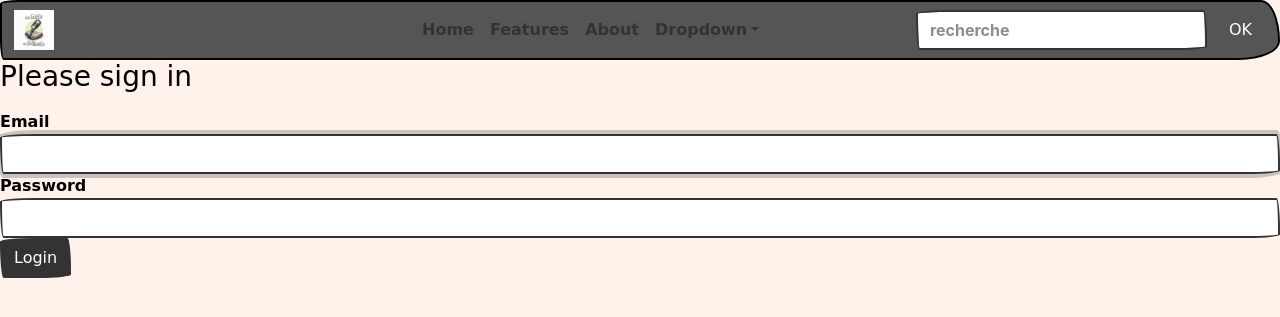
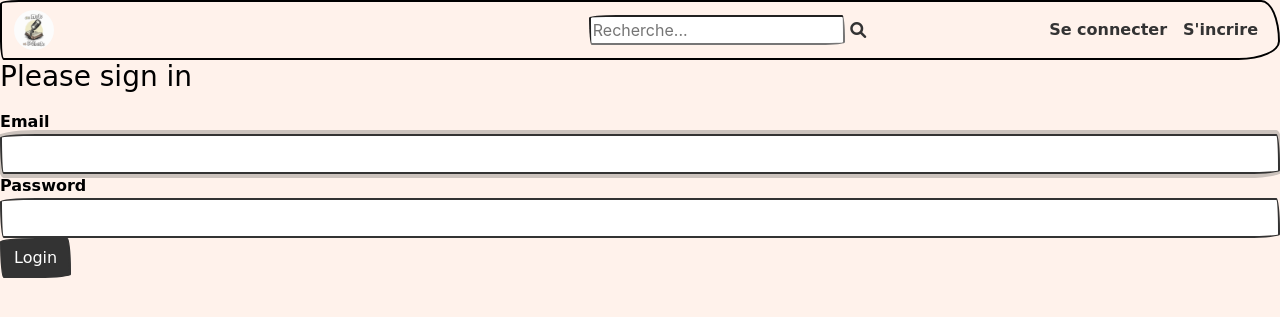
Before and after one commit to soulweby/Livres_Debat_Symfony, a Symfony app: template templates/security/login.html.twig in a window 1280 px wide. Shown: the top 317 px of the page. Run offline with Twig, Linux system fonts and the light colour scheme; the template is opened without the code that fills it, so the values that code supplies are empty; some libraries are stand-ins or nearby versions; some web fonts are replaced.

Commit message:
{updateEntity/Login/singUp}

```diff
--- a/src/Controller/HomeController.php
+++ b/src/Controller/HomeController.php
@@ -10,7 +10,7 @@ use Symfony\Component\Routing\Annotation\Route;
 class HomeController extends AbstractController
 {
     /**
-     * @Route("/home", name="app_home")
+     * @Route("/", name="app_home")
      */
     public function index(): Response
     {
--- a/src/Form/RegistrationFormType.php
+++ b/src/Form/RegistrationFormType.php
@@ -17,7 +17,9 @@ class RegistrationFormType extends AbstractType
     public function buildForm(FormBuilderInterface $builder, array $options): void
     {
         $builder
+            ->add('pseudo')
             ->add('email')
+
             ->add('agreeTerms', CheckboxType::class, [
                 'mapped' => false,
                 'constraints' => [
--- a/src/Security/AppUserAuthenticator.php
+++ b/src/Security/AppUserAuthenticator.php
@@ -50,7 +50,7 @@ class AppUserAuthenticator extends AbstractLoginFormAuthenticator
         }
 
         // For example:
-        // return new RedirectResponse($this->urlGenerator->generate('some_route'));
+        return new RedirectResponse($this->urlGenerator->generate('app_home'));
         throw new \Exception('TODO: provide a valid redirect inside '.__FILE__);
     }
 
--- a/templates/base.html.twig
+++ b/templates/base.html.twig
@@ -8,6 +8,7 @@
         <link rel="stylesheet" href="https://bootswatch.com/5/sketchy/bootstrap.min.css">
         <link rel="stylesheet" href="https://cdnjs.cloudflare.com/ajax/libs/font-awesome/6.0.0-beta2/css/all.min.css">
         <link rel="stylesheet" href="{{ asset('media/custom.css') }}">
+
         {# Run `composer require symfony/webpack-encore-bundle` to start using Symfony UX #}
             {{ encore_entry_link_tags('app') }}
         {% endblock %}
--- a/templates/partials/_header.html.twig
+++ b/templates/partials/_header.html.twig
@@ -4,40 +4,39 @@
 
 {% block header %}
 
-<nav class="navbar navbar-expand-lg bg-dark" data-bs-theme="dark">
+<nav class="navbar navbar-expand-lg  " data-bs-theme="white">
   <div class="container-fluid">
-      <span> <img src={{ asset('media/logoLivreEtDebat.jpg') }} width = "10%"/></span>
+      <a href="{{path('app_home')}}"> <img class=" rounded" src={{ asset('media/logoLivreEtDebat.jpg') }} width = "10%"/></a>
     <button class="navbar-toggler" type="button" data-bs-toggle="collapse" data-bs-target="#navbarColor02" aria-controls="navbarColor02" aria-expanded="false" aria-label="Toggle navigation">
       <span class="navbar-toggler-icon"></span>
     </button>
-    <div class="collapse navbar-collapse" id="navbarColor02">
-      <ul class="navbar-nav me-auto">
-        <li class="nav-item">
-          <a class="nav-link active" href="#">Home
+     <div>
+      <div>
+        <div class="searchbar">
+          <input class="search_input" type="text" name="" placeholder="Recherche...">
+          <a href="#" class="search_icon"><i class="fas fa-search"></i></a>
+        </div>
+      </div>
+    </div>
+      {# <form class="d-flex">
+        <input class="form-control me-sm-2" type="search" placeholder= "recherche">
+        <button class="btn btn-secondary my-2 my-sm-0" type="submit">OK</button>
+      </form> #}
+    <div class="">
+
+       <ul class="navbar-nav me-auto">
+        {# <li class="nav-item">
+          {# <a class="nav-link active" href="#">Home
             <span class="visually-hidden">(current)</span>
           </a>
+        </li> #}
+        <li class="nav-item">
+          <a class="nav-link" href="{{path('app_login')}}">Se connecter</a>
         </li>
         <li class="nav-item">
-          <a class="nav-link" href="#">Features</a>
-        </li>
-        <li class="nav-item">
-          <a class="nav-link" href="#">About</a>
-        </li>
-        <li class="nav-item dropdown">
-          <a class="nav-link dropdown-toggle" data-bs-toggle="dropdown" href="#" role="button" aria-haspopup="true" aria-expanded="false">Dropdown</a>
-          <div class="dropdown-menu">
-            <a class="dropdown-item" href="#">Action</a>
-            <a class="dropdown-item" href="#">Another action</a>
-            <a class="dropdown-item" href="#">Something else here</a>
-            <div class="dropdown-divider"></div>
-            <a class="dropdown-item" href="#">Separated link</a>
-          </div>
+          <a class="nav-link" href="{{path('app_register')}}">S'incrire</a>
         </li>
       </ul>
-      <form class="d-flex">
-        <input class="form-control me-sm-2" type="search" placeholder= "recherche">
-        <button class="btn btn-secondary my-2 my-sm-0" type="submit">OK</button>
-      </form>
     </div>
   </div>
 </nav>
```
Also changed, not shown: migrations/Version20240706204243.php (added, +31 -0 lines), src/Entity/User.php (+15 -0 lines), templates/registration/register.html.twig (+7 -9 lines).
